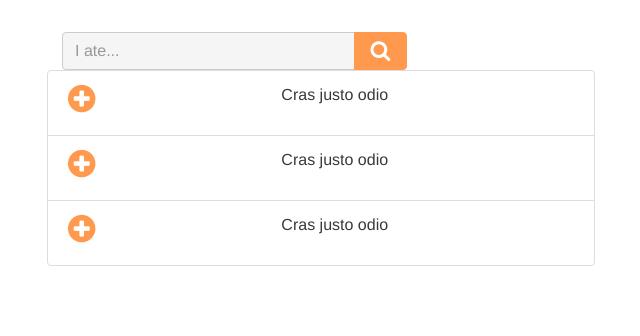
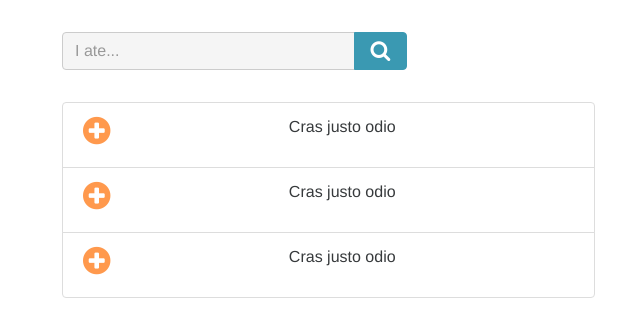
Before and after one commit to jzvarghese/Health_Tracker, a website: page index.html in a window 1280 px wide. In both pictures the pointer is over the button 410 px from the left and 51 px from the top of the page. Shown: the whole page, without its empty margins (30-670 px from the left). Drawn offline with Linux system fonts and the light colour scheme.

Commit message:
feat: Add hover pseudo class for the search button

```diff
--- a/css/styles.css
+++ b/css/styles.css
@@ -7,6 +7,10 @@ color: #FF994D;
 
 /* whitesmoke
 color: #F5F5F5;
+*/
+
+/* ocean blue
+color: #3A99B2;
 */
 
 
@@ -19,9 +23,10 @@ a {
 	color: #FF994D;
 }
 
-a:hover {
+a:hover{
 	color: #3A99B2;
 }
+
 
 .form-control {
   background-color: #F5F5F5;
@@ -50,8 +55,8 @@ a:hover {
 
 .btn-primary:hover {
   color: #fff;
-  background-color: #FF994D;
-  border-color: #FF994D;
+  background-color: #3A99B2;
+  border-color: #3A99B2;
 }
 
 .btn-primary:active,
--- a/index.html
+++ b/index.html
@@ -29,7 +29,7 @@
         </div>
       </div>
       <!-- end row -->
-      <div class="row">
+      <div class="row top-row">
         <div class="col-md-6 col-lg-6">
           <ul class="list-group">
             <li class="list-group-item">
```
